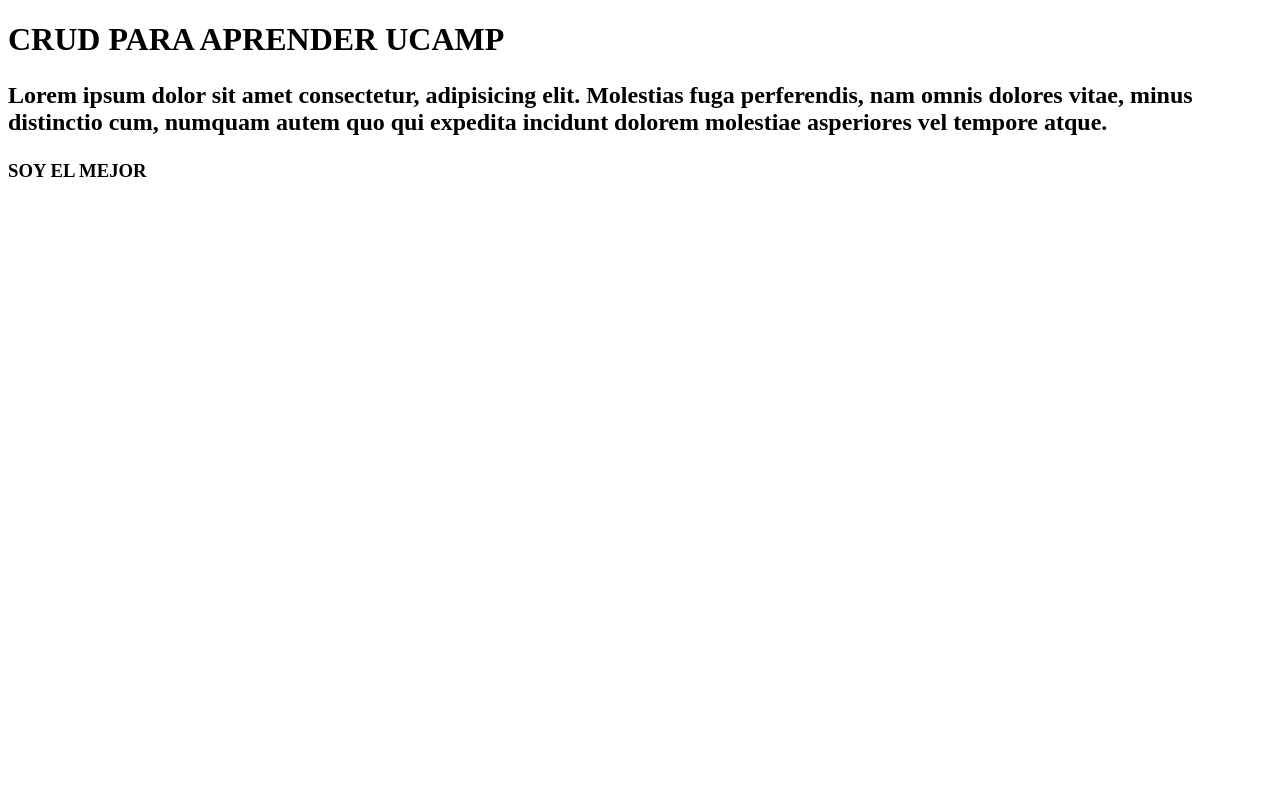
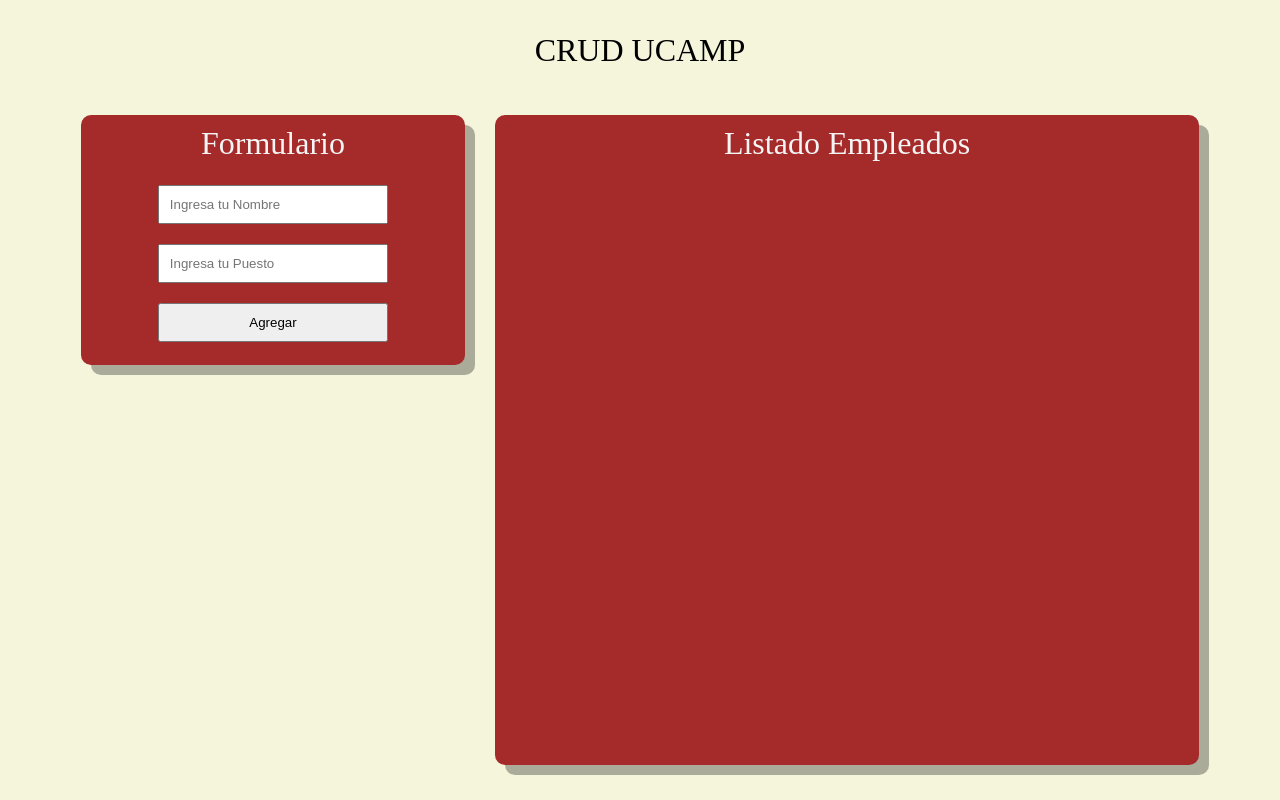
Before and after one commit to CRUDUCAMP/CRUDUCAMP.github.io, a plain HTML site: page index.html in a window 1280 px wide. Drawn offline with Linux system fonts and the light colour scheme.

Commit message:
HTML Y CSS

```diff
--- a/index.css
+++ b/index.css
@@ -0,0 +1,126 @@
+*{
+    margin: 0;
+    padding: 0;
+    box-sizing: border-box;
+}
+
+body {
+    background-color: beige;
+}
+
+.div-titulo {
+    width: 100%;
+    height: 100px;
+    display: flex;
+    justify-content: center;
+    align-items: center;
+}
+
+.div-titulo h1{
+    font-weight: 300;
+}
+
+.contenedor {
+    width: 100%;
+    height: calc(100vh - 100px);
+    display: flex;
+    justify-content: center;
+
+}
+/*STYLE FORM */
+.contenedor .div-formulario{
+    width: 30%;
+    height: 250px;
+    margin: 15px 15px;
+    background-color: brown;
+    display: flex;
+    flex-direction: column;
+    justify-content: center;
+    align-items: center;
+    border-radius: 10px;
+    box-shadow: 10px 10px rgba(0, 0, 0, 0.3);
+}
+
+.contenedor .div-formulario h2{
+    margin-top: 10px;
+    font-weight: 300;
+    font-size: 2em;
+    color: whitesmoke;
+}
+
+.contenedor .div-formulario form{
+    width: 100%;
+    height: 100%;
+    display: flex;
+    flex-direction: column;
+    justify-content: center;
+    align-items: center;
+
+}
+
+.contenedor .div-formulario form input,
+.contenedor .div-formulario form button {
+    width: 60%;
+    padding: 10px 10px;
+    margin: 10px 10px;
+}
+ /*STYLE LISTADO */
+
+ .contenedor .div-listado{
+    width: 55%;
+    height: calc(100% - 50px);
+    margin: 15px 15px;
+    background-color: brown;
+    display: flex;
+    flex-direction: column;
+    align-items: center;
+    border-radius: 10px;
+    box-shadow: 10px 10px rgba(0, 0, 0, 0.3);
+ }
+
+ .contenedor .div-listado h2{
+    margin-top: 10px;
+    font-weight: 300;
+    font-size: 2em;
+    color: whitesmoke;
+
+ }
+
+ .contenedor .div-listado .div-empleados {
+    width: 100%;
+    height: 100%;
+    display: flex;
+    flex-direction: column;
+    align-items: center;
+    margin: 15px;
+    padding: 0 30px;
+ }
+
+ .contenedor .div-listado .div-empleados p {
+    margin: 10px 0;
+    font-size: 1em;
+    color: #ddd;
+ }
+
+
+
+ hr{
+    width: 100%;
+    height: 1px;
+ }
+
+ .btn {
+    padding: 5px 10px;
+    border: none;
+    margin: 0 5px;
+    color: white;
+    border-radius: 50px;
+}
+
+.btn-editar {
+    background-color: green;
+}
+
+.btn-eliminar {
+    background-color: red;
+}
--- a/index.html
+++ b/index.html
@@ -5,11 +5,39 @@
     <meta http-equiv="X-UA-Compatible" content="IE=edge">
     <meta name="viewport" content="width=device-width, initial-scale=1.0">
     <title>CRUD UCAMP</title>
+    <link rel="stylesheet" href="./index.css">
 </head>
-<H1>CRUD PARA APRENDER UCAMP</H1>
-<h2><p>Lorem ipsum dolor sit amet consectetur, adipisicing elit. Molestias fuga perferendis, nam omnis dolores vitae, minus distinctio cum, numquam autem quo qui expedita incidunt dolorem molestiae asperiores vel tempore atque.</p></h2>
-<h3>SOY EL MEJOR</h3>
 <body>
+    <div class="div-titulo">
+        <h1>CRUD UCAMP</h1>
+    </div>
+
+    <div class="contenedor">
+
+        <div class="div-formulario">
+            <h2>Formulario</h2>
+
+            <form action="#" id="formulario">
+                <input type="text" id="Nombre" placeholder="Ingresa tu Nombre">
+                <input type="text" id="Puesto" placeholder="Ingresa tu Puesto">
+                <button type="submit" id="|btnAgregar">Agregar</button>
+            </form>
+        </div>
+
+        <div class="div-listado">
+            <h2>Listado Empleados</h2>
+            <div class="div-empleados">
+            </div>
+        </div>
+
+    </div>
+
+
+
+
+
+
+    <script src="./index.js"></script>
 
 </body>
 </html>
```
